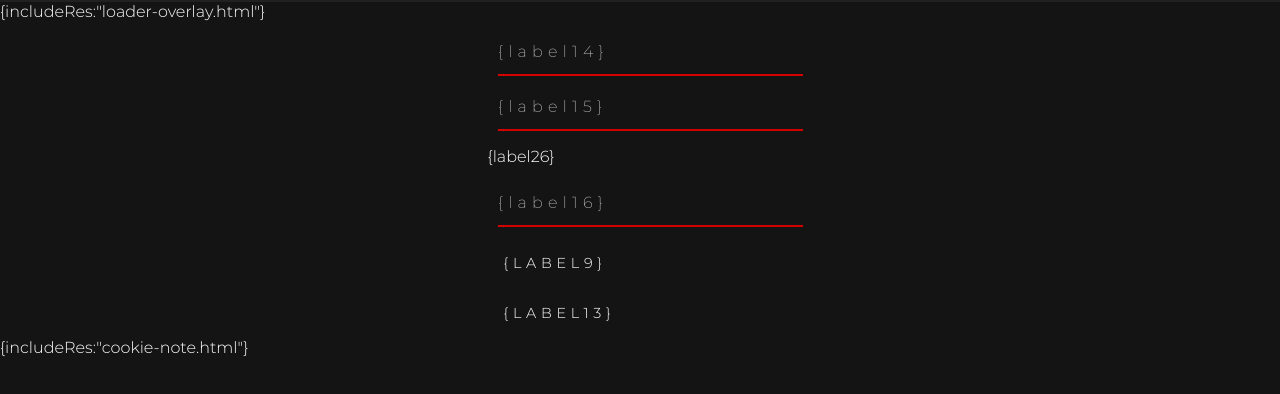
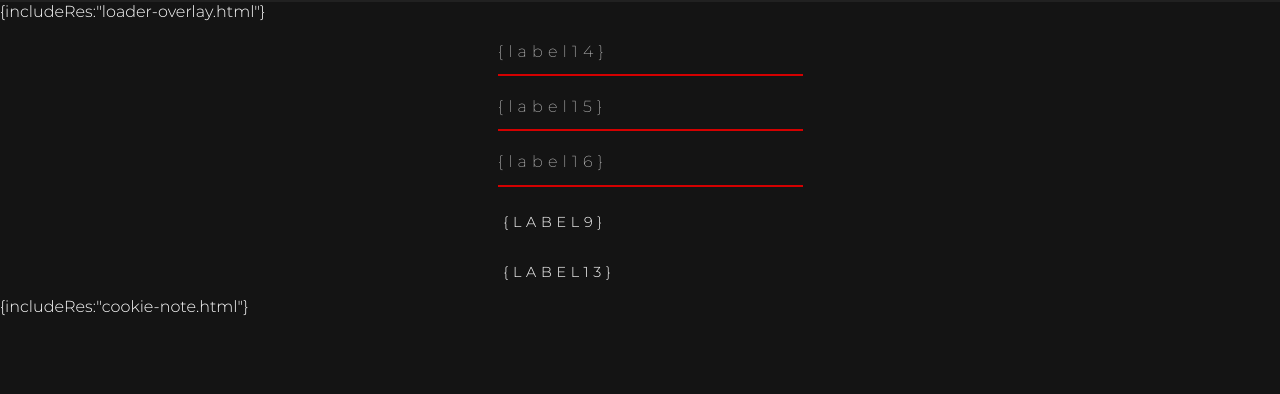
Before and after one commit to gheinzer/officr, a website: page public_html/signup/index.html in a window 1280 px wide. Shown: the part 94-488 px from the top of the page. Drawn offline with Linux system fonts and the light colour scheme.

Commit message:
➖Removed the email label in /signup

```diff
--- a/public_html/signup/index.html
+++ b/public_html/signup/index.html
@@ -72,7 +72,6 @@
                         />
                         <label>{label15}</label>
                     </div>
-                    <p>{label26}</p>
                     <div class="input-container">
                         <input
                             type="password"
```
